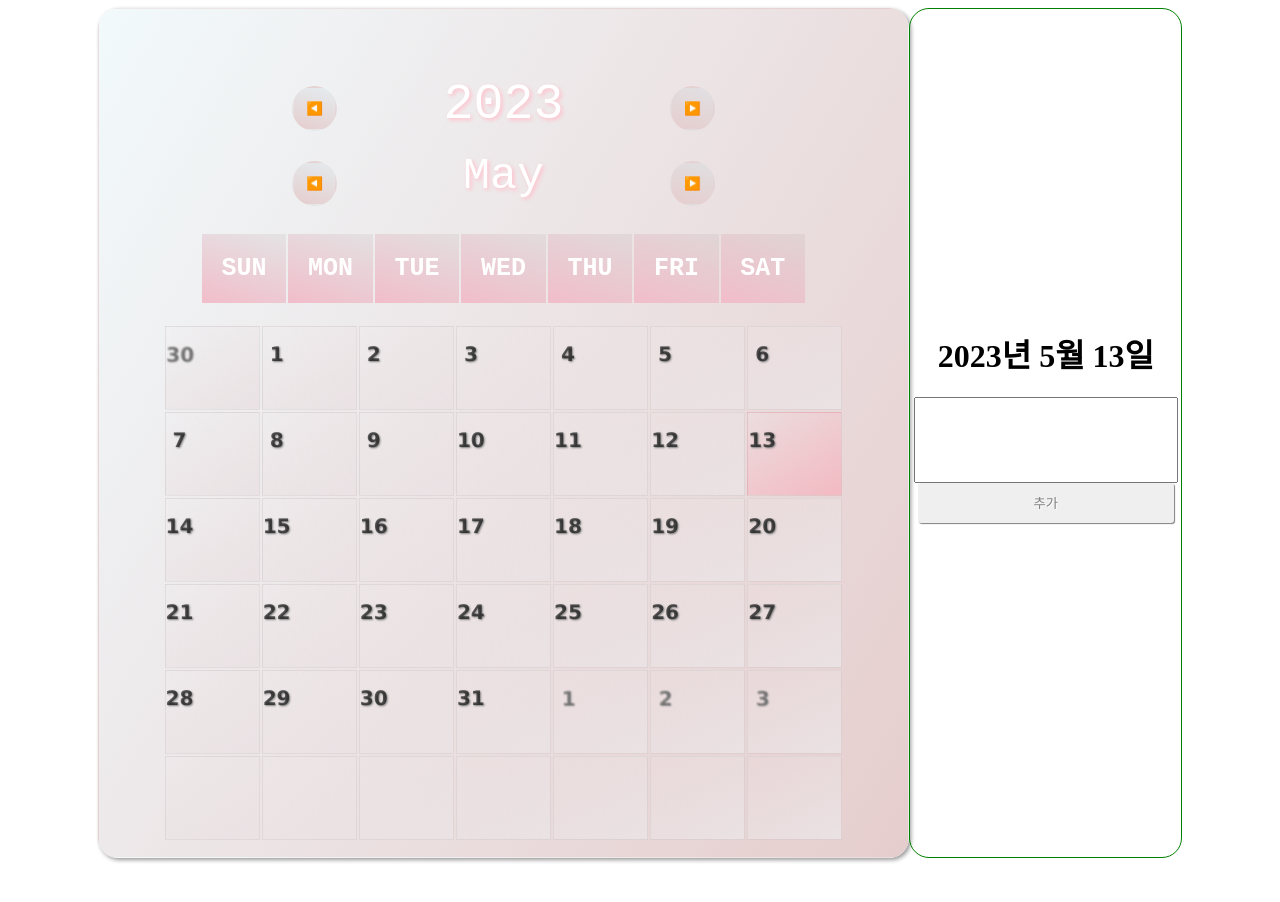
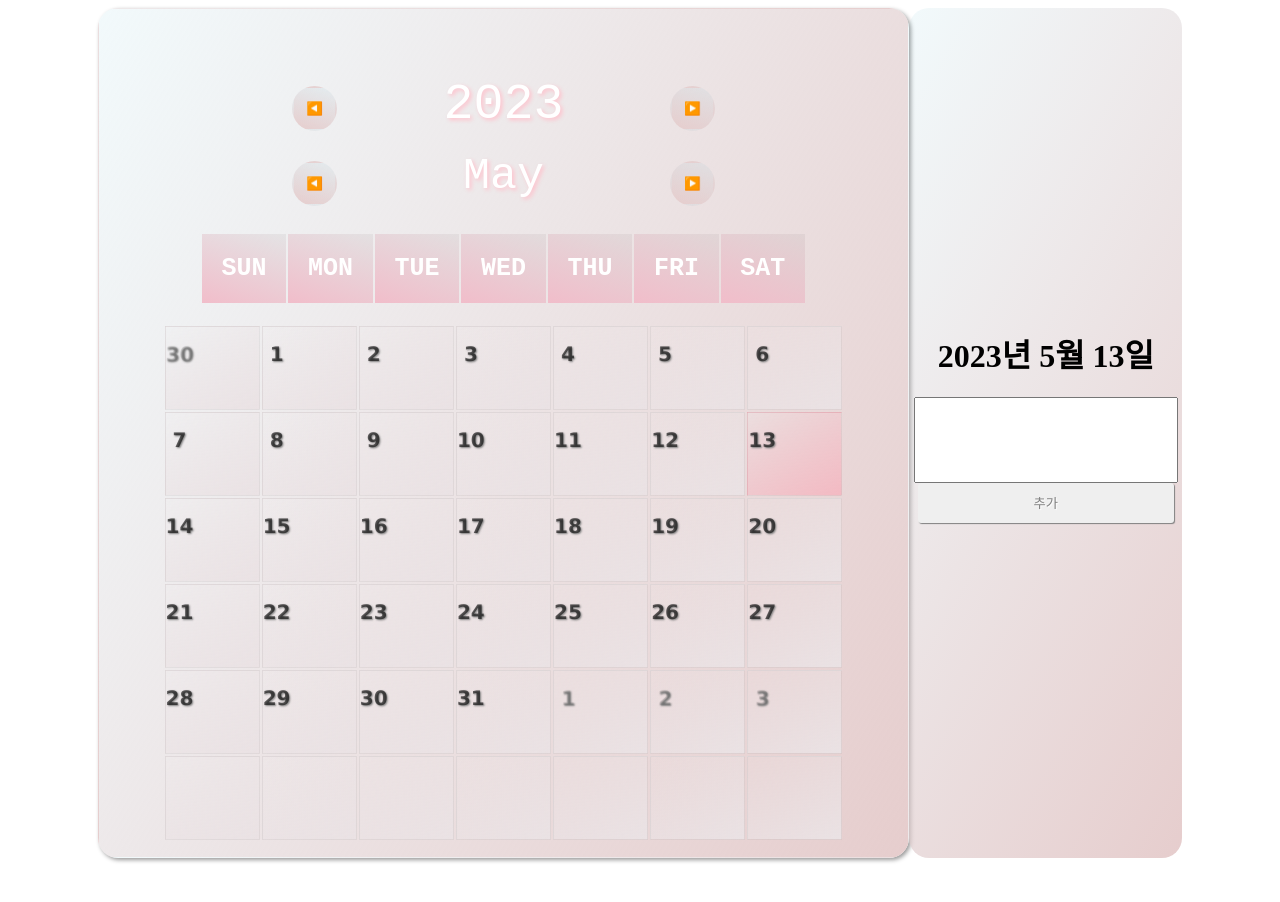
Before and after one commit to minsun0714/Diet_Diary_App, a React (Create React App) app: page / in a window 1280 px wide. Shown: the top 902 px of the page. Built offline with nearby package versions, Linux system fonts and the light colour scheme.

Commit message:
💄 background에 linear-gradient 적용

```diff
--- a/src/components/ToDos/ToDoCards.tsx
+++ b/src/components/ToDos/ToDoCards.tsx
@@ -11,7 +11,7 @@ const CardsWrapper = styled.div`
   flex-direction: column;
   justify-content: center;
   align-items: center;
-  border: 1px solid green;
+  background: linear-gradient(120deg, rgba(125, 202, 220, 0.1), #e6cdcd);
   border-radius: 20px;
   width: 40vw;
   margin-right: 7vw;
```
